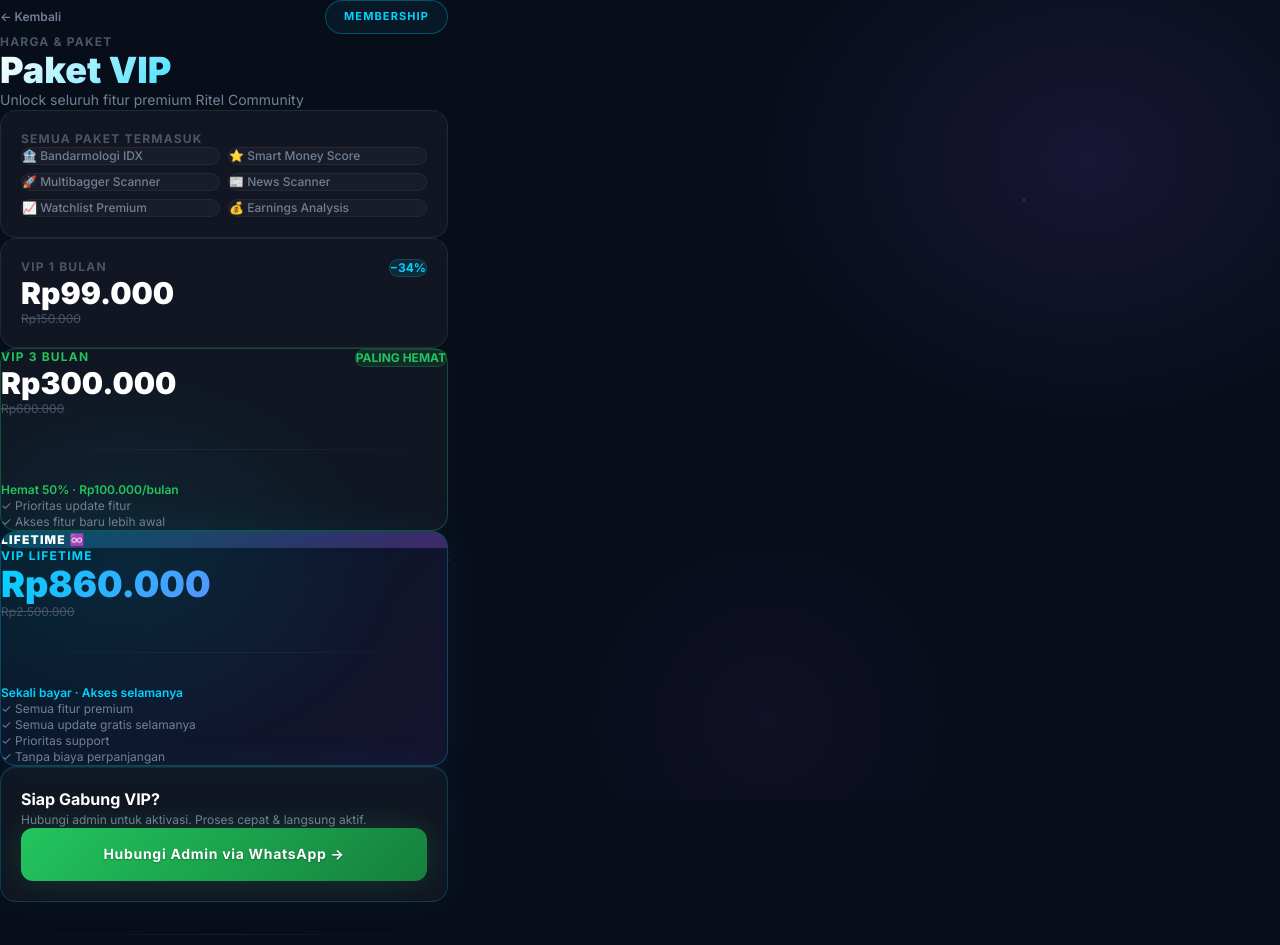
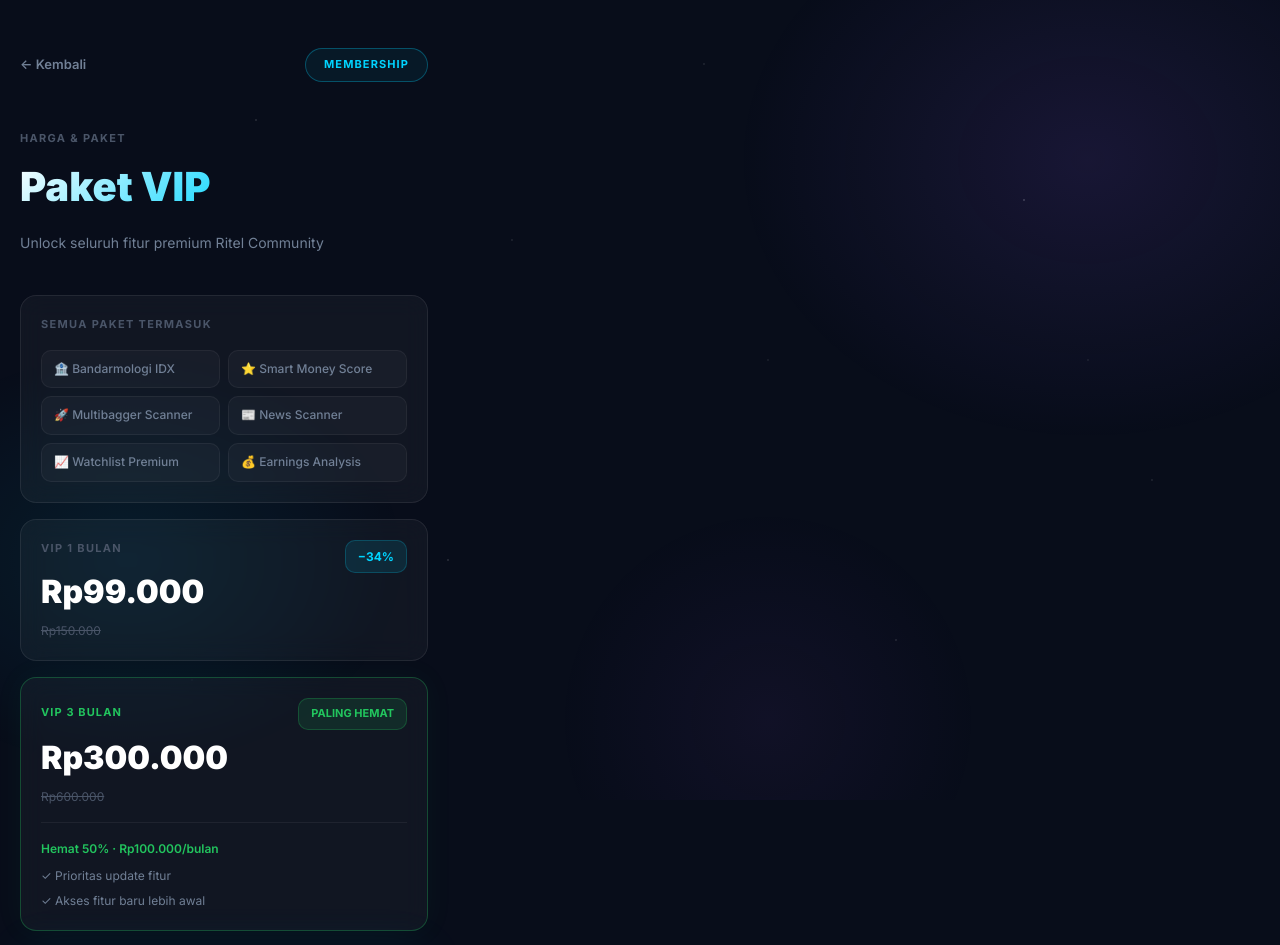
Before and after one commit to pediaboy/analisis, a Next.js app: page /paket in a window 1280 px wide. Shown: the top 945 px of the page. Built offline with nearby package versions, Linux system fonts and the light colour scheme.

Commit message:
fix spacing: proper padding & gaps — app/paket/page.tsx

```diff
--- a/app/paket/page.tsx
+++ b/app/paket/page.tsx
@@ -1,42 +1,32 @@
 export default function PaketPage() {
   return (
-    <main className="min-h-screen text-white max-w-md mx-auto px-5 pt-12 pb-12">
+    <main className="min-h-screen text-white max-w-md mx-auto" style={{ padding: "48px 20px 64px" }}>
 
       {/* NAV */}
-      <div className="flex items-center justify-between mb-12">
-        <a href="/" className="text-xs font-semibold" style={{ color: "var(--muted-2)" }}>← Kembali</a>
+      <div style={{ display: "flex", alignItems: "center", justifyContent: "space-between", marginBottom: "48px" }}>
+        <a href="/" style={{ fontSize: "13px", fontWeight: 600, color: "var(--muted-2)", textDecoration: "none" }}>← Kembali</a>
         <span className="pill">MEMBERSHIP</span>
       </div>
 
       {/* HERO */}
-      <div className="mb-10">
-        <p className="text-xs font-bold tracking-widest uppercase mb-2" style={{ color: "var(--muted)" }}>
-          Harga & Paket
-        </p>
-        <h1
-          className="text-4xl font-black"
-          style={{
-            background: "linear-gradient(135deg, #ffffff 0%, var(--cyan) 60%, var(--purple) 100%)",
-            WebkitBackgroundClip: "text",
-            WebkitTextFillColor: "transparent",
-            backgroundClip: "text",
-          }}
-        >
-          Paket VIP
-        </h1>
-        <p className="text-sm mt-2" style={{ color: "var(--muted-2)" }}>
+      <div style={{ marginBottom: "40px" }}>
+        <span className="section-label">Harga & Paket</span>
+        <h1 style={{
+          fontSize: "40px", fontWeight: 900, marginTop: "8px", marginBottom: "12px",
+          background: "linear-gradient(135deg, #ffffff 0%, var(--cyan) 60%, var(--purple) 100%)",
+          WebkitBackgroundClip: "text", WebkitTextFillColor: "transparent", backgroundClip: "text"
+        }}>Paket VIP</h1>
+        <p style={{ fontSize: "14px", lineHeight: 1.7, color: "var(--muted-2)" }}>
           Unlock seluruh fitur premium Ritel Community
         </p>
       </div>
 
-      <div className="space-y-4">
+      <div style={{ display: "flex", flexDirection: "column", gap: "16px" }}>
 
         {/* FITUR OVERVIEW */}
-        <div className="glass p-5">
-          <p className="text-xs font-bold tracking-widest uppercase mb-3" style={{ color: "var(--muted)" }}>
-            Semua Paket Termasuk
-          </p>
-          <div className="grid grid-cols-2 gap-2">
+        <div className="glass">
+          <span className="section-label">Semua Paket Termasuk</span>
+          <div style={{ display: "grid", gridTemplateColumns: "1fr 1fr", gap: "8px", marginTop: "16px" }}>
             {[
               "🏦 Bandarmologi IDX",
               "⭐ Smart Money Score",
@@ -45,110 +35,82 @@
               "📈 Watchlist Premium",
               "💰 Earnings Analysis",
             ].map((f) => (
-              <div
-                key={f}
-                className="text-xs px-3 py-2 rounded-xl font-medium"
-                style={{
-                  background: "rgba(255,255,255,0.03)",
-                  color: "var(--muted-2)",
-                  border: "1px solid rgba(255,255,255,0.05)",
-                }}
-              >
-                {f}
-              </div>
+              <div key={f} style={{
+                fontSize: "12px", padding: "10px 12px", borderRadius: "10px", fontWeight: 500,
+                background: "rgba(255,255,255,0.03)", color: "var(--muted-2)",
+                border: "1px solid rgba(255,255,255,0.05)", lineHeight: 1.4
+              }}>{f}</div>
             ))}
           </div>
         </div>
 
         {/* 1 BULAN */}
-        <div className="glass p-5">
-          <div className="flex items-start justify-between">
+        <div className="glass">
+          <div style={{ display: "flex", alignItems: "flex-start", justifyContent: "space-between" }}>
             <div>
-              <p className="text-xs font-bold tracking-widest uppercase mb-2" style={{ color: "var(--muted)" }}>
-                VIP 1 Bulan
-              </p>
-              <div className="text-3xl font-black text-white">Rp99.000</div>
-              <div className="text-xs line-through mt-0.5" style={{ color: "var(--muted)" }}>Rp150.000</div>
+              <span className="section-label">VIP 1 Bulan</span>
+              <div style={{ fontSize: "32px", fontWeight: 900, color: "white", marginTop: "8px", marginBottom: "4px" }}>Rp99.000</div>
+              <div style={{ fontSize: "12px", textDecoration: "line-through", color: "var(--muted)" }}>Rp150.000</div>
             </div>
-            <span
-              className="text-xs font-bold px-2.5 py-1 rounded-xl"
-              style={{ background: "rgba(0,212,255,0.1)", color: "var(--cyan)", border: "1px solid rgba(0,212,255,0.2)" }}
-            >
-              −34%
-            </span>
+            <span style={{
+              fontSize: "12px", fontWeight: 700, padding: "6px 12px", borderRadius: "10px",
+              background: "rgba(0,212,255,0.1)", color: "var(--cyan)", border: "1px solid rgba(0,212,255,0.2)"
+            }}>−34%</span>
           </div>
         </div>
 
         {/* 3 BULAN */}
-        <div
-          className="rounded-2xl p-5"
-          style={{
-            background: "rgba(255,255,255,0.04)",
-            border: "1px solid rgba(34,197,94,0.3)",
-            boxShadow: "0 0 30px rgba(34,197,94,0.05)",
-            backdropFilter: "blur(12px)",
-          }}
-        >
-          <div className="flex items-start justify-between mb-4">
+        <div style={{
+          background: "rgba(255,255,255,0.04)", backdropFilter: "blur(12px)",
+          border: "1px solid rgba(34,197,94,0.3)", borderRadius: "16px", padding: "20px",
+          boxShadow: "0 0 30px rgba(34,197,94,0.05)"
+        }}>
+          <div style={{ display: "flex", alignItems: "flex-start", justifyContent: "space-between", marginBottom: "16px" }}>
             <div>
-              <p className="text-xs font-bold tracking-widest uppercase mb-2" style={{ color: "#22c55e" }}>
+              <span style={{ fontSize: "11px", fontWeight: 700, letterSpacing: "0.1em", textTransform: "uppercase", color: "#22c55e" }}>
                 VIP 3 Bulan
-              </p>
-              <div className="text-3xl font-black text-white">Rp300.000</div>
-              <div className="text-xs line-through mt-0.5" style={{ color: "var(--muted)" }}>Rp600.000</div>
+              </span>
+              <div style={{ fontSize: "32px", fontWeight: 900, color: "white", marginTop: "8px", marginBottom: "4px" }}>Rp300.000</div>
+              <div style={{ fontSize: "12px", textDecoration: "line-through", color: "var(--muted)" }}>Rp600.000</div>
             </div>
-            <span
-              className="text-xs font-bold px-2.5 py-1 rounded-xl"
-              style={{ background: "rgba(34,197,94,0.12)", color: "#22c55e", border: "1px solid rgba(34,197,94,0.25)" }}
-            >
-              PALING HEMAT
-            </span>
+            <span style={{
+              fontSize: "11px", fontWeight: 700, padding: "6px 12px", borderRadius: "10px",
+              background: "rgba(34,197,94,0.12)", color: "#22c55e", border: "1px solid rgba(34,197,94,0.25)"
+            }}>PALING HEMAT</span>
           </div>
-          <div className="divider mb-3" />
-          <p className="text-xs font-semibold mb-1" style={{ color: "#22c55e" }}>Hemat 50% · Rp100.000/bulan</p>
-          <div className="text-xs space-y-1" style={{ color: "var(--muted-2)" }}>
+          <div style={{ height: "1px", background: "rgba(255,255,255,0.06)", marginBottom: "16px" }} />
+          <p style={{ fontSize: "12px", fontWeight: 600, color: "#22c55e", marginBottom: "8px" }}>Hemat 50% · Rp100.000/bulan</p>
+          <div style={{ fontSize: "12px", color: "var(--muted-2)", display: "flex", flexDirection: "column", gap: "6px" }}>
             <div>✓ Prioritas update fitur</div>
             <div>✓ Akses fitur baru lebih awal</div>
           </div>
         </div>
 
         {/* LIFETIME */}
-        <div
-          className="rounded-2xl p-5 relative overflow-hidden"
-          style={{
-            background: "linear-gradient(135deg, rgba(0,212,255,0.07) 0%, rgba(168,85,247,0.09) 100%)",
-            border: "1px solid rgba(0,212,255,0.25)",
-            boxShadow: "0 0 50px rgba(0,212,255,0.07)",
-          }}
-        >
-          <div
-            className="absolute top-0 right-0 text-xs font-black tracking-widest px-3 py-2"
-            style={{
-              background: "linear-gradient(135deg, rgba(0,212,255,0.25), rgba(168,85,247,0.3))",
-              borderBottomLeftRadius: "14px",
-              color: "white",
-            }}
-          >
-            LIFETIME ♾️
-          </div>
-          <p className="text-xs font-bold tracking-widest uppercase mb-2" style={{ color: "var(--cyan)" }}>
+        <div style={{
+          background: "linear-gradient(135deg, rgba(0,212,255,0.07) 0%, rgba(168,85,247,0.09) 100%)",
+          border: "1px solid rgba(0,212,255,0.25)", borderRadius: "16px", padding: "20px",
+          boxShadow: "0 0 50px rgba(0,212,255,0.07)", position: "relative", overflow: "hidden"
+        }}>
+          <div style={{
+            position: "absolute", top: 0, right: 0,
+            background: "linear-gradient(135deg, rgba(0,212,255,0.25), rgba(168,85,247,0.3))",
+            padding: "8px 14px", borderBottomLeftRadius: "14px",
+            fontSize: "11px", fontWeight: 800, letterSpacing: "0.08em", color: "white"
+          }}>LIFETIME ♾️</div>
+
+          <span style={{ fontSize: "11px", fontWeight: 700, letterSpacing: "0.1em", textTransform: "uppercase", color: "var(--cyan)", display: "block", marginBottom: "12px" }}>
             VIP Lifetime
-          </p>
-          <div
-            className="text-4xl font-black mb-0.5"
-            style={{
-              background: "linear-gradient(135deg, var(--cyan), var(--purple))",
-              WebkitBackgroundClip: "text",
-              WebkitTextFillColor: "transparent",
-              backgroundClip: "text",
-            }}
-          >
-            Rp860.000
-          </div>
-          <div className="text-xs line-through mb-4" style={{ color: "var(--muted)" }}>Rp2.500.000</div>
-          <div className="divider mb-3" />
-          <p className="text-xs font-semibold mb-2" style={{ color: "var(--cyan)" }}>Sekali bayar · Akses selamanya</p>
-          <div className="text-xs space-y-1" style={{ color: "var(--muted-2)" }}>
+          </span>
+          <div style={{
+            fontSize: "40px", fontWeight: 900, marginBottom: "4px",
+            background: "linear-gradient(135deg, var(--cyan), var(--purple))",
+            WebkitBackgroundClip: "text", WebkitTextFillColor: "transparent", backgroundClip: "text"
+          }}>Rp860.000</div>
+          <div style={{ fontSize: "12px", textDecoration: "line-through", color: "var(--muted)", marginBottom: "20px" }}>Rp2.500.000</div>
+          <div style={{ height: "1px", background: "rgba(0,212,255,0.15)", marginBottom: "16px" }} />
+          <p style={{ fontSize: "12px", fontWeight: 600, color: "var(--cyan)", marginBottom: "10px" }}>Sekali bayar · Akses selamanya</p>
+          <div style={{ fontSize: "12px", color: "var(--muted-2)", display: "flex", flexDirection: "column", gap: "6px" }}>
             <div>✓ Semua fitur premium</div>
             <div>✓ Semua update gratis selamanya</div>
             <div>✓ Prioritas support</div>
@@ -157,9 +119,9 @@
         </div>
 
         {/* CTA */}
-        <div className="glass-glow p-5">
-          <p className="font-bold text-white mb-1">Siap Gabung VIP?</p>
-          <p className="text-xs mb-4" style={{ color: "var(--muted-2)" }}>
+        <div className="glass-glow">
+          <p style={{ fontWeight: 700, fontSize: "16px", color: "white", marginBottom: "8px" }}>Siap Gabung VIP?</p>
+          <p style={{ fontSize: "13px", lineHeight: 1.7, color: "var(--muted-2)", marginBottom: "20px" }}>
             Hubungi admin untuk aktivasi. Proses cepat & langsung aktif.
           </p>
           <a
@@ -167,7 +129,7 @@
             className="btn-primary"
             style={{
               background: "linear-gradient(135deg, #22c55e 0%, #15803d 100%)",
-              boxShadow: "0 0 30px rgba(34,197,94,0.2)",
+              boxShadow: "0 0 30px rgba(34,197,94,0.2)"
             }}
           >
             Hubungi Admin via WhatsApp →
@@ -176,12 +138,10 @@
 
         {/* FOOTER */}
         <div className="divider" />
-        <div className="text-center pt-2">
-          <p className="text-xs font-bold tracking-widest uppercase mb-1" style={{ color: "var(--muted)" }}>
-            Creator & Developer
-          </p>
-          <p className="font-bold text-white">THIRAFI THARIQ AL IDRIS</p>
-          <p className="text-xs mt-0.5" style={{ color: "var(--muted)" }}>@elthoriqqqq_</p>
+        <div style={{ textAlign: "center" }}>
+          <span className="section-label" style={{ display: "block", marginBottom: "8px" }}>Creator & Developer</span>
+          <p style={{ fontWeight: 700, fontSize: "15px", color: "white", marginBottom: "6px" }}>THIRAFI THARIQ AL IDRIS</p>
+          <p style={{ fontSize: "13px", color: "var(--muted)" }}>@elthoriqqqq_</p>
         </div>
 
       </div>
```
